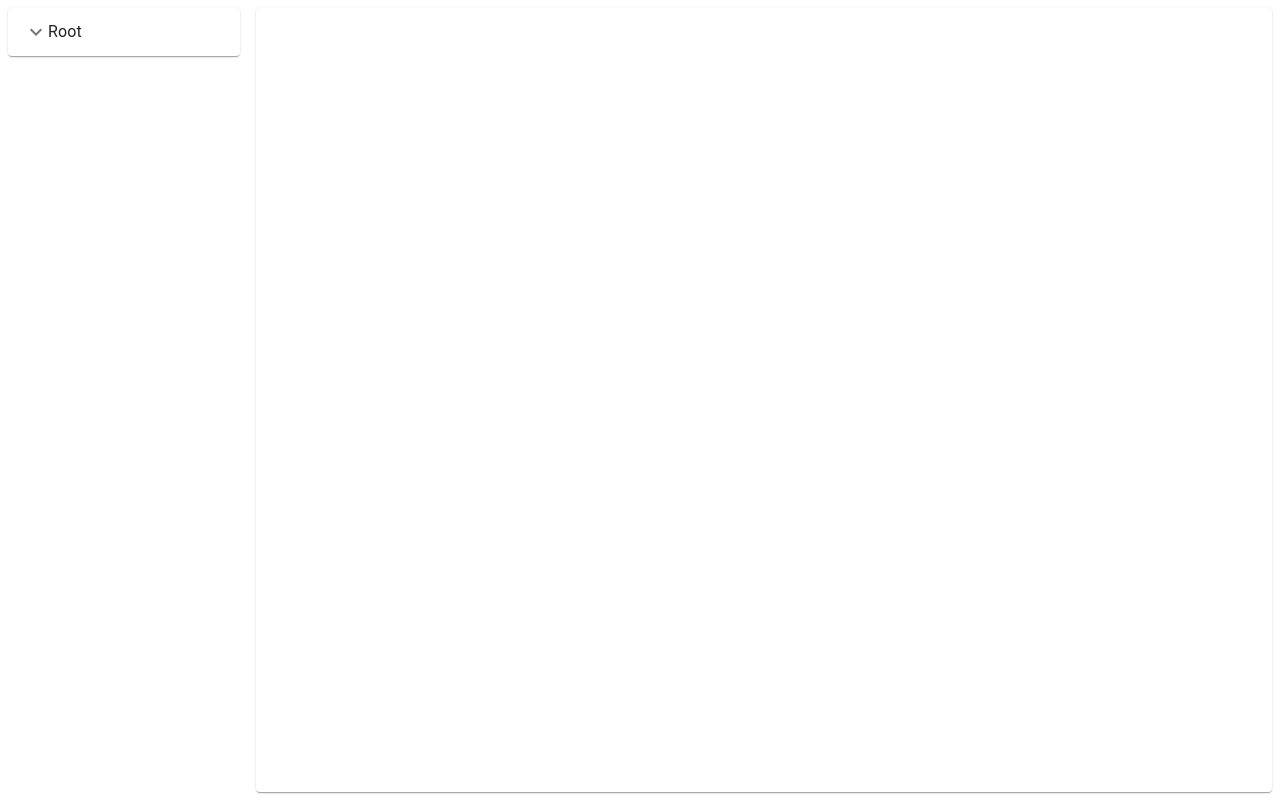
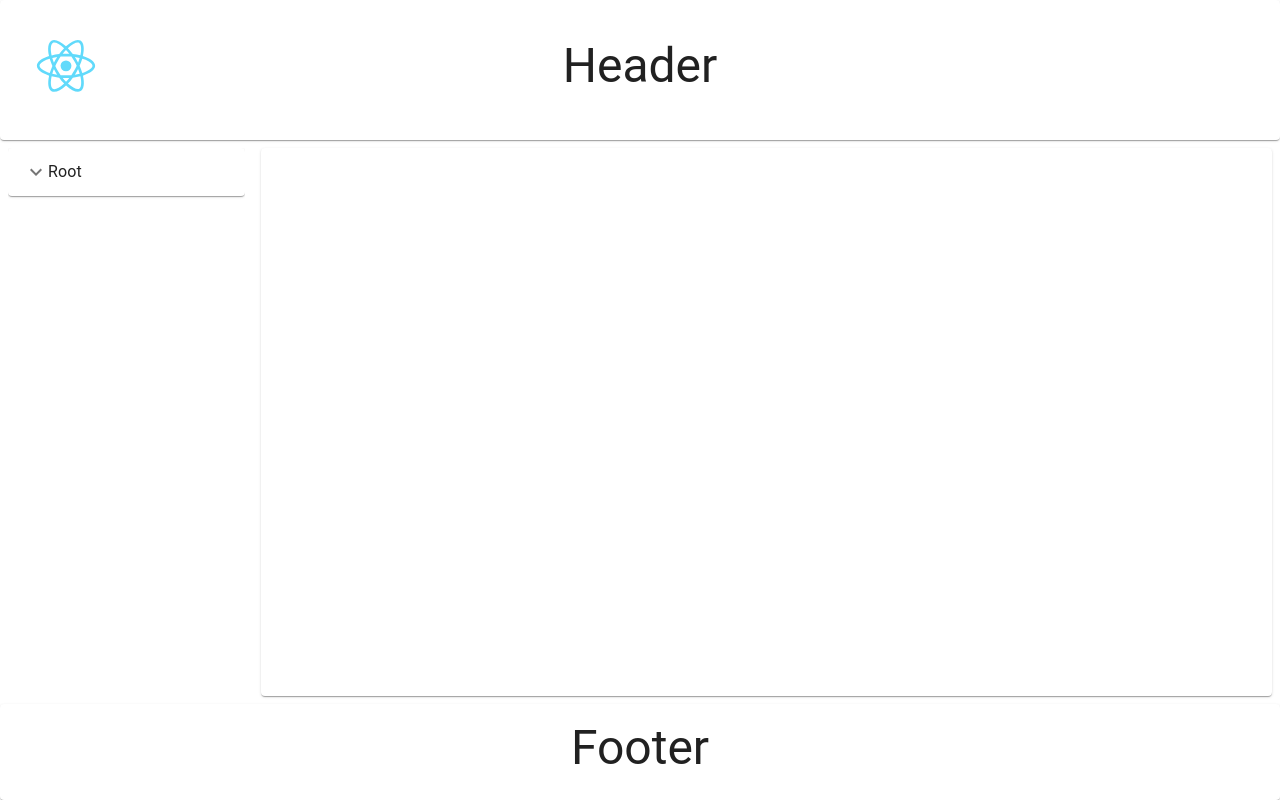
Before and after one commit to miranda-r-evans/taba-pay, a React (Create React App) app: page / in a window 1280 px wide. Built offline with nearby package versions, Linux system fonts and the light colour scheme.

Commit message:
add header and footer

```diff
--- a/src/Page.js
+++ b/src/Page.js
@@ -2,6 +2,7 @@ import { useState, useEffect } from "react";
 import { Typography, Modal, Card, CardContent, Box } from "@mui/material";
 import { useActiveNode } from "./context/ActiveNodeContext";
 import NavNode from "./components/NavNode";
+import logo from "./logo.svg"
 
 const FOLDER = 1
 const TEXT = 2
@@ -35,7 +36,7 @@ const nodes = {
     id: 4,
     type: FOLDER,
     title: 'Child Parent A2',
-    children: [5, 6]
+    children: [5, 6, 11, 12, 13]
   },
   5: {
     id: 5,
@@ -46,7 +47,7 @@ const nodes = {
   6: {
     id: 6,
     type: TEXT,
-    title: 'Child A21',
+    title: 'Child A22',
   },
   7: {
     id: 7,
@@ -70,6 +71,21 @@ const nodes = {
     title: 'Child Parent B3',
     children: []
   },
+  11: {
+    id: 11,
+    type: TEXT,
+    title: 'Test Nav Scroll',
+  },
+  12: {
+    id: 12,
+    type: TEXT,
+    title: 'Test Nav Scroll',
+  },
+  13: {
+    id: 6,
+    type: TEXT,
+    title: 'Test Nav Scroll',
+  },
 }
 
 export default function Page() {
@@ -86,11 +102,23 @@ export default function Page() {
 
   return (
     <>
-      <Box sx={{display: 'flex', minHeight: '100vh'}}>
-        <Box sx={{m: 1}}>
+      <Box sx={{display: 'flex', flexDirection: 'column', height: '100vh'}}>
+        <Card sx={{flexShrink: 0}}>
+          <CardContent>
+            <Box display='flex' justifyContent='space-between'>
+              <img src={logo} width='100px' height='100px' alt='logo'/>
+              <Typography variant="h3" margin='auto'>
+                Header
+              </Typography>
+              <Box width='100px'/>
+            </Box>
+          </CardContent>
+        </Card>
+        <Box sx={{flexGrow: 1, display: 'flex', overflow: 'auto'}}>
+          <Box sx={{m: 1, flexShrink: 0, overflow: 'auto'}}>
             <NavNode nodes={nodes} id={0}/>
           </Box>
-        <Card sx={{flexGrow: 1, m: 1}}>
+          <Card sx={{flexGrow: 4, m: 1, overflow: 'auto'}}>
             <CardContent>
               {
                 displayNode !== false &&
@@ -100,6 +128,14 @@ export default function Page() {
                 displayNode !== false && nodes[displayNode].content &&
                 <Typography paragraph={true}>{nodes[displayNode].content}</Typography>
               }
+            </CardContent>
+          </Card>
+        </Box>
+        <Card sx={{flexShrink: 0}}>
+          <CardContent>
+            <Typography variant="h3" align="center">
+              Footer
+            </Typography>
           </CardContent>
         </Card>
       </Box>
```
Lines whose indentation alone changed are shown as unchanged.
